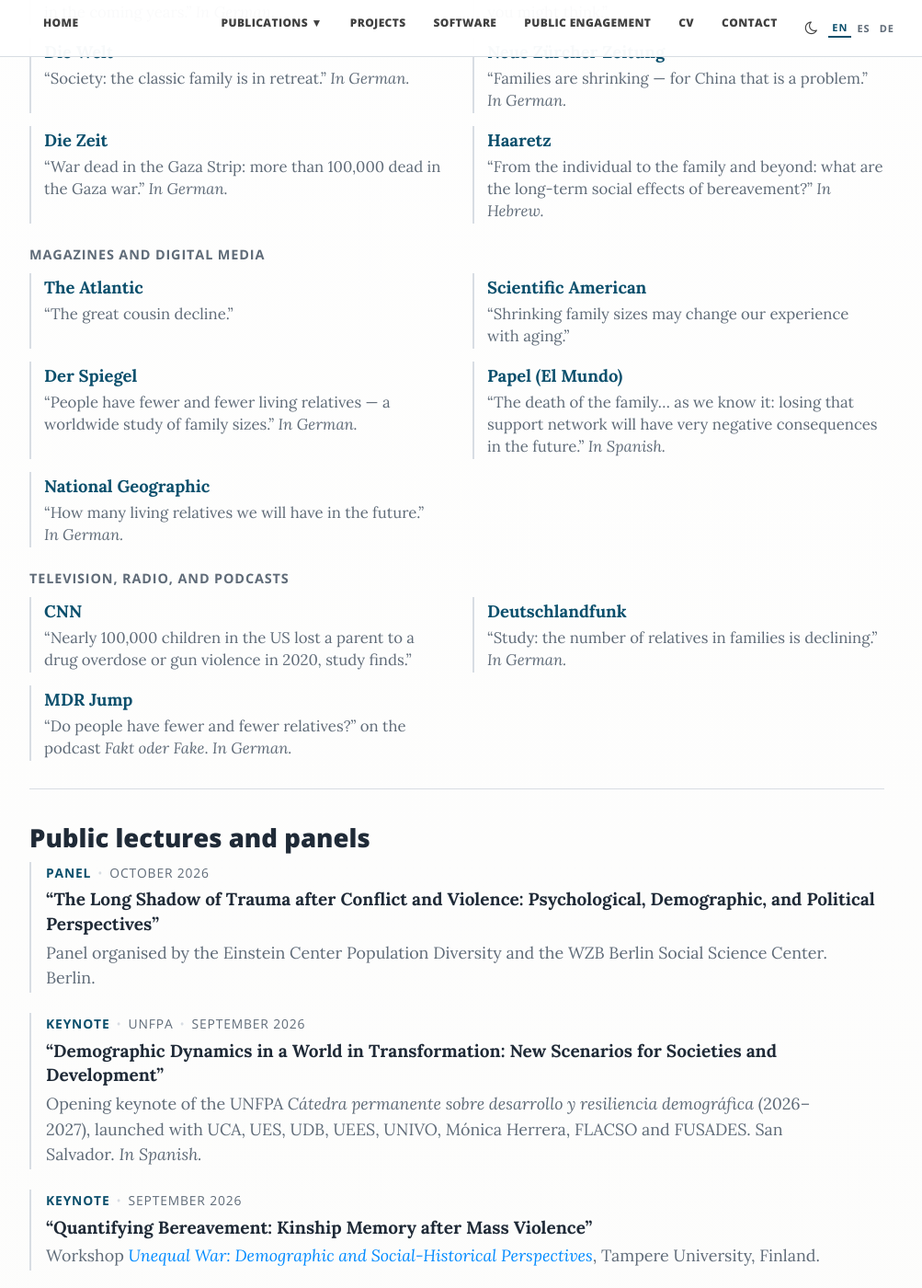
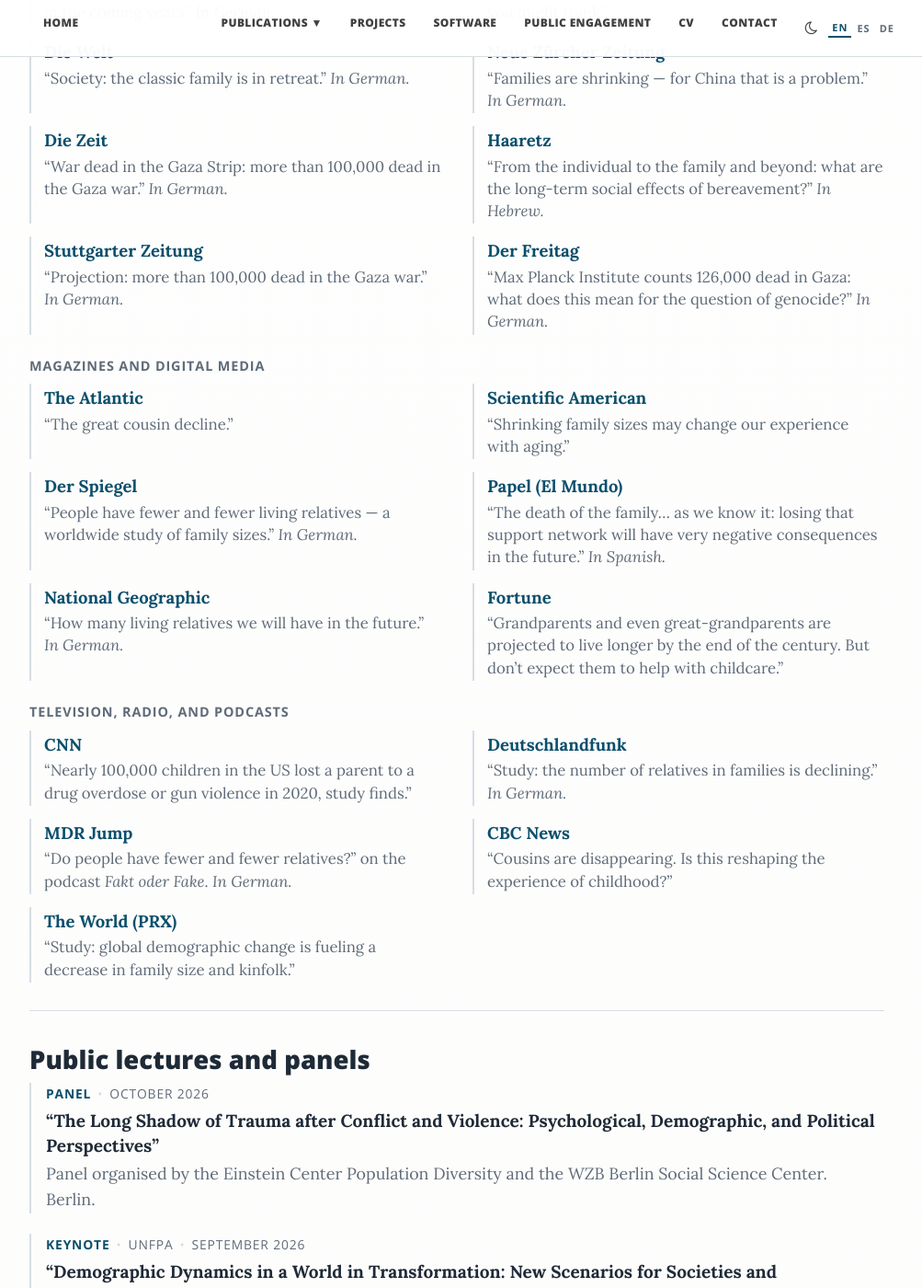
Before and after one commit to alburezg/alburezg.github.io, a Jekyll site: the page built from public-engagement.md, in a window 1280 px wide and 1400 px high, scrolled down 1201 px. Shown: the whole window at 92% size, without its empty margins (143-1146 px from the left). Built offline with Jekyll 4.4.1, drawn with Linux system fonts in a browser that asks for light colours.

Commit message:
Add Fortune, CBC, The World, Stuttgarter Zeitung and Der Freitag coverage to public engagement

```diff
--- a/public-engagement.md
+++ b/public-engagement.md
@@ -84,6 +84,14 @@
         <a class="pe-outlet" href="https://www.haaretz.co.il/science/social-science/2024-08-04/ty-article-magazine/.premium/00000191-03e9-db69-af9f-ffed78d40000">Haaretz</a>
         <span class="pe-desc">&ldquo;From the individual to the family and beyond: what are the long-term social effects of bereavement?&rdquo; <span class="pe-lang">In Hebrew.</span></span>
       </li>
+      <li>
+        <a class="pe-outlet" href="https://www.stuttgarter-zeitung.de/politik/forscher-des-max-planck-instituts-hochrechnung-mehr-als-100000-tote-im-gaza-krieg-78883713.html">Stuttgarter Zeitung</a>
+        <span class="pe-desc">&ldquo;Projection: more than 100,000 dead in the Gaza war.&rdquo; <span class="pe-lang">In German.</span></span>
+      </li>
+      <li>
+        <a class="pe-outlet" href="https://www.freitag.de/autoren/hanno-hauenstein/max-planck-institut-zaehlt-126-000-gaza-tote-was-heisst-das-fuer-den-genozid">Der Freitag</a>
+        <span class="pe-desc">&ldquo;Max Planck Institute counts 126,000 dead in Gaza: what does this mean for the question of genocide?&rdquo; <span class="pe-lang">In German.</span></span>
+      </li>
     </ul>
 
     <h3 class="pe-subhead">Magazines and digital media</h3>
@@ -108,6 +116,10 @@
         <a class="pe-outlet" href="https://www.nationalgeographic.de/wissenschaft/2024/01/anzahl-lebende-verwandte-in-zukunft-gross-familie-demografischer-wandel">National Geographic</a>
         <span class="pe-desc">&ldquo;How many living relatives we will have in the future.&rdquo; <span class="pe-lang">In German.</span></span>
       </li>
+      <li>
+        <a class="pe-outlet" href="https://fortune.com/well/2024/01/10/longer-life-expectancy-worldwide-century-smaller-families-older-grandparents-caregiving/">Fortune</a>
+        <span class="pe-desc">&ldquo;Grandparents and even great-grandparents are projected to live longer by the end of the century. But don&rsquo;t expect them to help with childcare.&rdquo;</span>
+      </li>
     </ul>
 
     <h3 class="pe-subhead">Television, radio, and podcasts</h3>
@@ -123,6 +135,14 @@
       <li>
         <a class="pe-outlet" href="https://www.mdrjump.de/podcasts/fakt-oder-fake/hat-der-mensch-immer-weniger-verwandte-100.html">MDR Jump</a>
         <span class="pe-desc">&ldquo;Do people have fewer and fewer relatives?&rdquo; on the podcast <em>Fakt oder Fake</em>. <span class="pe-lang">In German.</span></span>
+      </li>
+      <li>
+        <a class="pe-outlet" href="https://www.cbc.ca/news/canada/cousins-decline-canada-1.7103338">CBC News</a>
+        <span class="pe-desc">&ldquo;Cousins are disappearing. Is this reshaping the experience of childhood?&rdquo;</span>
+      </li>
+      <li>
+        <a class="pe-outlet" href="https://theworld.org/media/2024-01-11/study-global-demographic-change-fueling-decrese-family-size-and-kinfolk">The World (PRX)</a>
+        <span class="pe-desc">&ldquo;Study: global demographic change is fueling a decrease in family size and kinfolk.&rdquo;</span>
       </li>
     </ul>
   </section>
```
Also changed, not shown: de/public-engagement.md (+20 -0 lines), es/public-engagement.md (+20 -0 lines).
